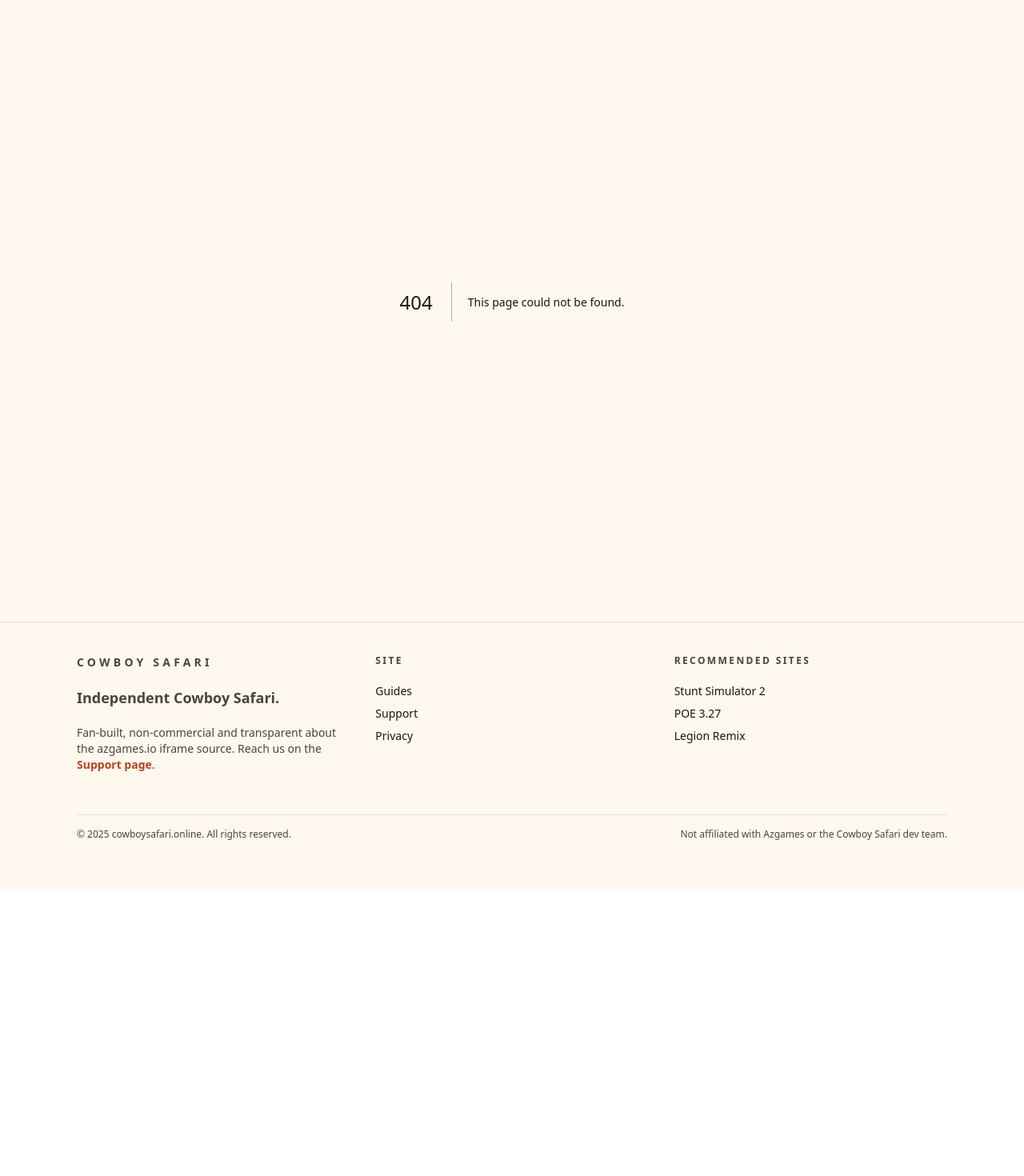
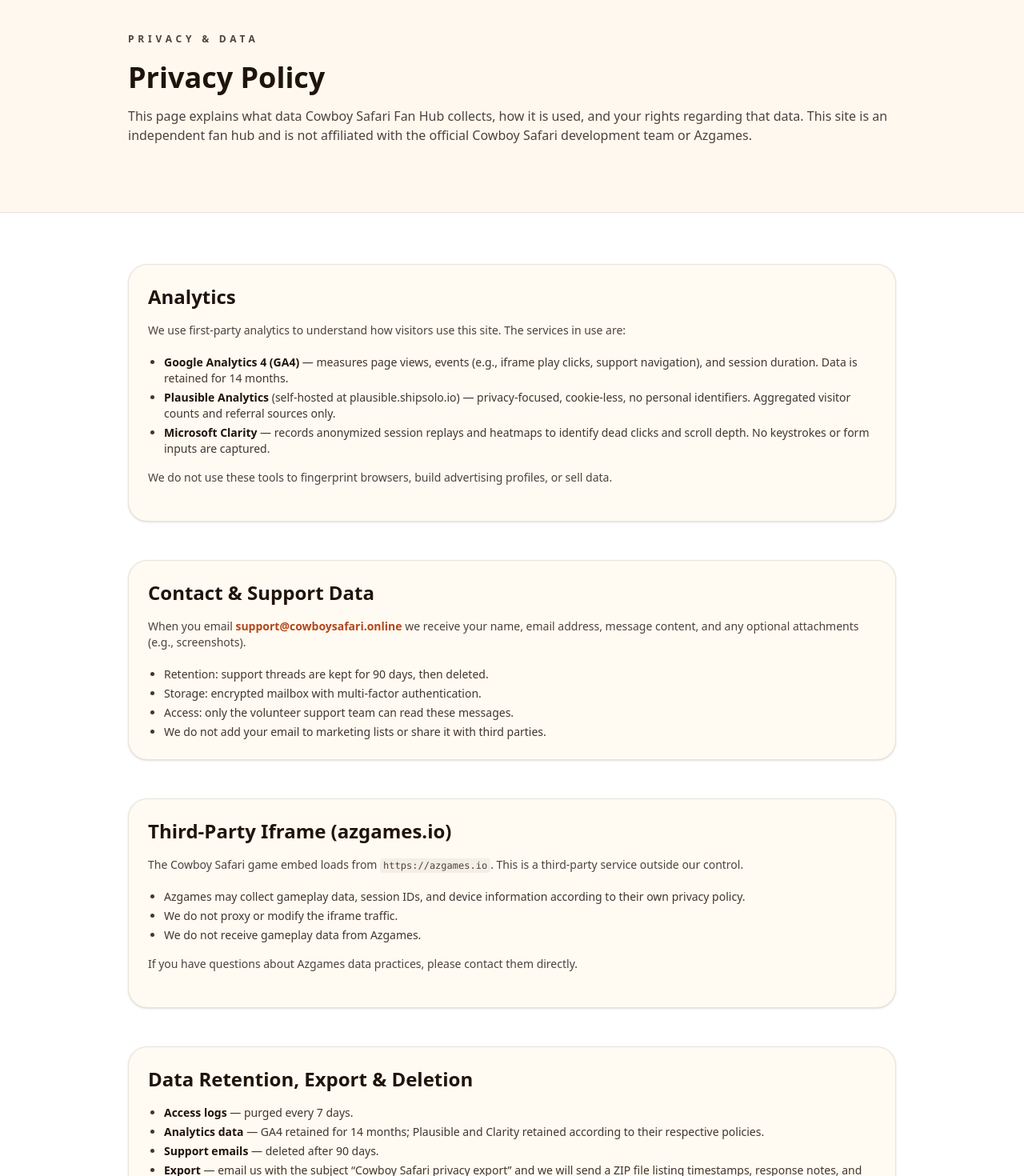
Before and after one commit to mengjian-github/cowboy-safari, a Next.js app: page /privacy in a window 1280 px wide. Before the commit this address had no page. Shown: the part 140-1610 px from the top of the page at 80% size. Before the commit the page ends 1251 px from the top, so only its background shows below. Built offline with nearby package versions, Linux system fonts and the light colour scheme.

Commit message:
fix: add /privacy page and update footer link
- Create standalone /privacy page with analytics, contact data,
  third-party iframe, retention/export, and independent status disclosures
- Update footer Privacy link from /support#privacy to /privacy

Refs: t_e2cd2e73

```diff
--- /dev/null
+++ b/app/privacy/page.tsx
@@ -0,0 +1,159 @@
+import type { Metadata } from "next";
+import { siteConfig } from "@/lib/site-config";
+import { buildPageMetadata } from "@/lib/seo";
+import { TrackedEmailLink } from "@/components/tracked-email-link";
+
+const pageDescription =
+  "Cowboy Safari Fan Hub privacy policy — what we collect, how long we keep it, third-party iframe data, and how to request export or deletion.";
+
+export const metadata: Metadata = buildPageMetadata({
+  title: "Privacy Policy – Cowboy Safari Fan Hub",
+  description: pageDescription,
+  path: "/privacy",
+  ogType: "article",
+});
+
+export default function PrivacyPage() {
+  return (
+    <>
+      <section className="border-b border-[#1f140c]/10 bg-[#fff8ef]">
+        <div className="mx-auto max-w-5xl px-4 py-16 sm:px-6 lg:px-8">
+          <p className="text-xs font-semibold uppercase tracking-[0.4em] text-[#b3471b]/80">
+            Privacy & Data
+          </p>
+          <h1 className="mt-4 text-4xl font-semibold text-[#1f140c]">
+            Privacy Policy
+          </h1>
+          <p className="mt-4 text-base text-[#1f140c]/80">
+            This page explains what data Cowboy Safari Fan Hub collects, how it is used, and your rights regarding that data. This site is an independent fan hub and is not affiliated with the official Cowboy Safari development team or Azgames.
+          </p>
+        </div>
+      </section>
+
+      <section className="bg-white">
+        <div className="mx-auto max-w-5xl px-4 py-16 sm:px-6 lg:px-8 space-y-12">
+          {/* Analytics */}
+          <article className="rounded-3xl border border-[#1f140c]/10 bg-[#fffaf2] p-6 shadow-sm">
+            <h2 className="text-2xl font-semibold text-[#1f140c]">Analytics</h2>
+            <div className="mt-4 space-y-4 text-sm text-[#1f140c]/85">
+              <p>
+                We use first-party analytics to understand how visitors use this site. The services in use are:
+              </p>
+              <ul className="list-disc space-y-1 pl-5">
+                <li>
+                  <strong>Google Analytics 4 (GA4)</strong> — measures page views, events (e.g., iframe play clicks, support navigation), and session duration. Data is retained for 14 months.
+                </li>
+                <li>
+                  <strong>Plausible Analytics</strong> (self-hosted at plausible.shipsolo.io) — privacy-focused, cookie-less, no personal identifiers. Aggregated visitor counts and referral sources only.
+                </li>
+                <li>
+                  <strong>Microsoft Clarity</strong> — records anonymized session replays and heatmaps to identify dead clicks and scroll depth. No keystrokes or form inputs are captured.
+                </li>
+              </ul>
+              <p>
+                We do not use these tools to fingerprint browsers, build advertising profiles, or sell data.
+              </p>
+            </div>
+          </article>
+
+          {/* Contact / Support data */}
+          <article className="rounded-3xl border border-[#1f140c]/10 bg-[#fffaf2] p-6 shadow-sm">
+            <h2 className="text-2xl font-semibold text-[#1f140c]">Contact & Support Data</h2>
+            <div className="mt-4 space-y-4 text-sm text-[#1f140c]/85">
+              <p>
+                When you email{" "}
+                <TrackedEmailLink
+                  page="privacy"
+                  location="contact_email"
+                  className="font-semibold text-[#b3471b]"
+                >
+                  {siteConfig.contactEmail}
+                </TrackedEmailLink>
+                {" "}we receive your name, email address, message content, and any optional attachments (e.g., screenshots).
+              </p>
+              <ul className="list-disc space-y-1 pl-5">
+                <li>Retention: support threads are kept for 90 days, then deleted.</li>
+                <li>Storage: encrypted mailbox with multi-factor authentication.</li>
+                <li>Access: only the volunteer support team can read these messages.</li>
+                <li>We do not add your email to marketing lists or share it with third parties.</li>
+              </ul>
+            </div>
+          </article>
+
+          {/* Third-party iframe */}
+          <article className="rounded-3xl border border-[#1f140c]/10 bg-[#fffaf2] p-6 shadow-sm">
+            <h2 className="text-2xl font-semibold text-[#1f140c]">Third-Party Iframe (azgames.io)</h2>
+            <div className="mt-4 space-y-4 text-sm text-[#1f140c]/85">
+              <p>
+                The Cowboy Safari game embed loads from{" "}
+                <code className="rounded bg-[#1f140c]/5 px-1 py-0.5 text-xs">https://azgames.io</code>
+                . This is a third-party service outside our control.
+              </p>
+              <ul className="list-disc space-y-1 pl-5">
+                <li>Azgames may collect gameplay data, session IDs, and device information according to their own privacy policy.</li>
+                <li>We do not proxy or modify the iframe traffic.</li>
+                <li>We do not receive gameplay data from Azgames.</li>
+              </ul>
+              <p>
+                If you have questions about Azgames data practices, please contact them directly.
+              </p>
+            </div>
+          </article>
+
+          {/* Data retention & export */}
+          <article className="rounded-3xl border border-[#1f140c]/10 bg-[#fffaf2] p-6 shadow-sm">
+            <h2 className="text-2xl font-semibold text-[#1f140c]">Data Retention, Export & Deletion</h2>
+            <div className="mt-4 space-y-4 text-sm text-[#1f140c]/85">
+              <ul className="list-disc space-y-1 pl-5">
+                <li>
+                  <strong>Access logs</strong> — purged every 7 days.
+                </li>
+                <li>
+                  <strong>Analytics data</strong> — GA4 retained for 14 months; Plausible and Clarity retained according to their respective policies.
+                </li>
+                <li>
+                  <strong>Support emails</strong> — deleted after 90 days.
+                </li>
+                <li>
+                  <strong>Export</strong> — email us with the subject “Cowboy Safari privacy export” and we will send a ZIP file listing timestamps, response notes, and volunteers who touched your case.
+                </li>
+                <li>
+                  <strong>Deletion</strong> — email us with the subject “Cowboy Safari data deletion” and we will confirm removal within 30 days.
+                </li>
+              </ul>
+            </div>
+          </article>
+
+          {/* Not affiliated */}
+          <article className="rounded-3xl border border-[#1f140c]/10 bg-[#fffaf2] p-6 shadow-sm">
+            <h2 className="text-2xl font-semibold text-[#1f140c]">Independent Status</h2>
+            <div className="mt-4 space-y-4 text-sm text-[#1f140c]/85">
+              <p>
+                Cowboy Safari Fan Hub is a player-run, independent website. We are not affiliated with, endorsed by, or sponsored by the official Cowboy Safari development team or Azgames.
+              </p>
+              <p>
+                All trademarks, game names, and related imagery belong to their respective owners.
+              </p>
+            </div>
+          </article>
+
+          {/* Contact */}
+          <div className="rounded-3xl border border-[#1f140c]/10 bg-[#fff2e0] p-6">
+            <h3 className="text-lg font-semibold text-[#1f140c]">Questions?</h3>
+            <p className="mt-2 text-sm text-[#1f140c]/80">
+              Contact us at{" "}
+              <TrackedEmailLink
+                page="privacy"
+                location="questions_cta"
+                className="font-semibold text-[#b3471b]"
+              >
+                {siteConfig.contactEmail}
+              </TrackedEmailLink>
+              {" "}for any privacy-related questions or requests.
+            </p>
+          </div>
+        </div>
+      </section>
+    </>
+  );
+}
--- a/components/site-footer.tsx
+++ b/components/site-footer.tsx
@@ -7,7 +7,7 @@
 const footerLinks = [
   { label: "Guides", href: "/guides" },
   { label: "Support", href: "/support" },
-  { label: "Privacy", href: "/support#privacy" },
+  { label: "Privacy", href: "/privacy" },
 ];
 
 const friendLinks = [
```
